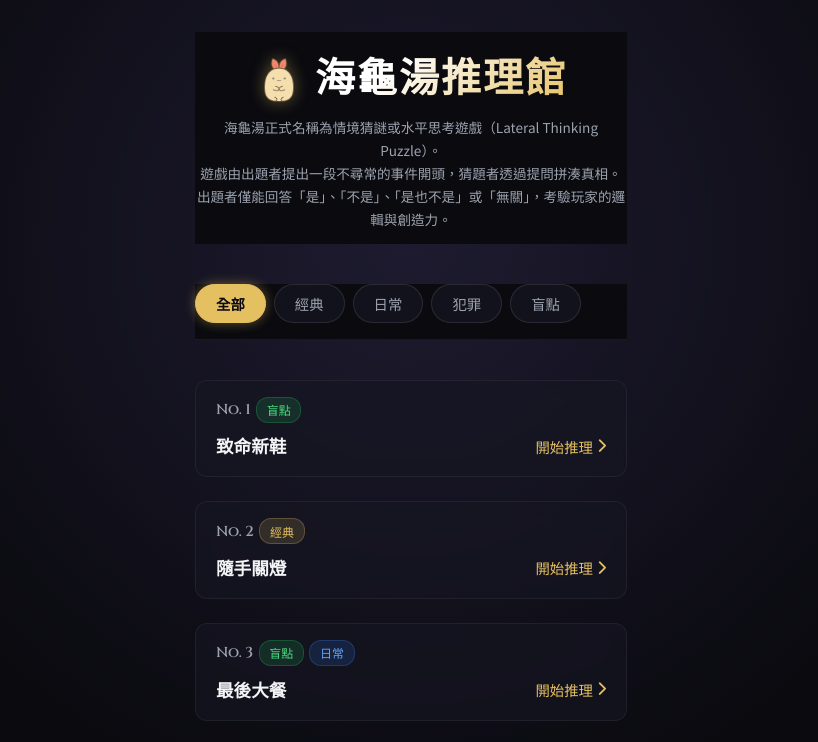
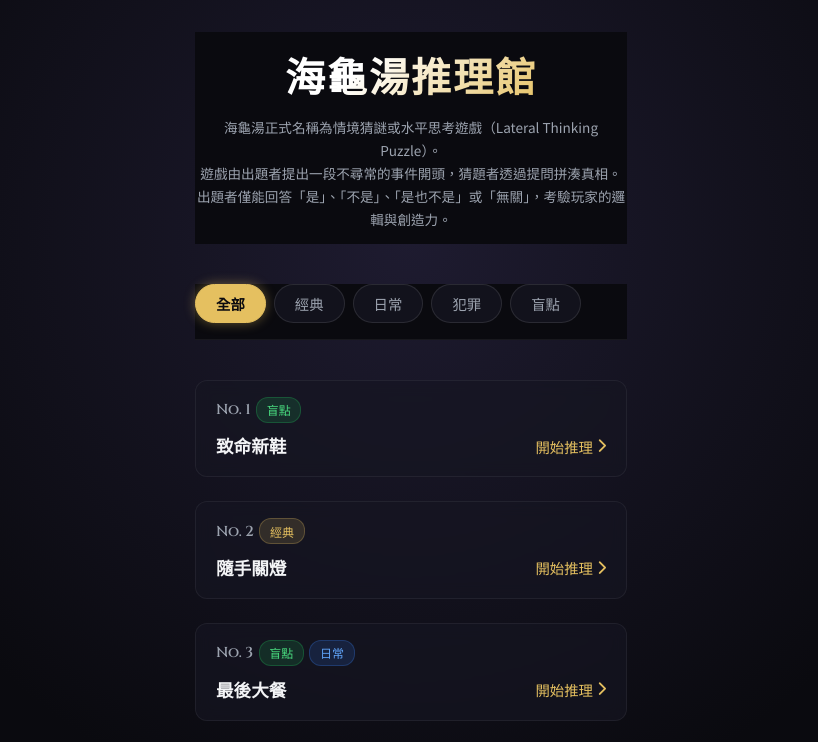
Before and after one commit to jamessun0919-ops/turtlesoup, a website: page index.html in a window 1280 px wide. Shown: the top 742 px of the page, without its empty margins (229-1047 px from the left). Drawn offline with Linux system fonts and the light colour scheme.

Commit message:
Remove disputed lobby logo image and fix game view scroll position
Remove shrimp-logo.png and its <img>/CSS references from the lobby
header per copyright concern flagged in prior handoff notes; no
replacement image added. Also reset window scroll to top when
entering the game view, since the page previously kept whatever
scroll position the lobby was at, landing on the footer instead of
the header/top bar.

Verified with Playwright: lobby renders without the logo, and
scrollY is 0 after entering a game even when the lobby was
pre-scrolled.

```diff
--- a/app.js
+++ b/app.js
@@ -166,6 +166,7 @@ function startNewGame(question) {
   appHeader.classList.add("hidden");
   lobbyView.classList.add("hidden");
   gameView.classList.remove("hidden");
+  window.scrollTo(0, 0);
 
   currentGameTitle.textContent = `${currentGame.title}`;
   statCount.textContent = "0";
--- a/index.html
+++ b/index.html
@@ -25,7 +25,6 @@
     <!-- Header Area -->
     <header id="app-header" class="app-header">
       <div class="logo-area">
-        <img src="shrimp-logo.png" alt="" class="logo-icon">
         <h1 class="main-title">海龜湯推理館</h1>
       </div>
       <p class="subtitle">
--- a/style.css
+++ b/style.css
@@ -86,13 +86,6 @@ body {
   justify-content: center;
   gap: 0.75rem;
   margin-bottom: 0.25rem;
-}
-
-.logo-icon {
-  width: auto;
-  height: 3rem;
-  object-fit: contain;
-  filter: drop-shadow(0 0 8px var(--accent-gold-glow));
 }
 
 .main-title {
```
Also changed, not shown: shrimp-logo.png (deleted).
